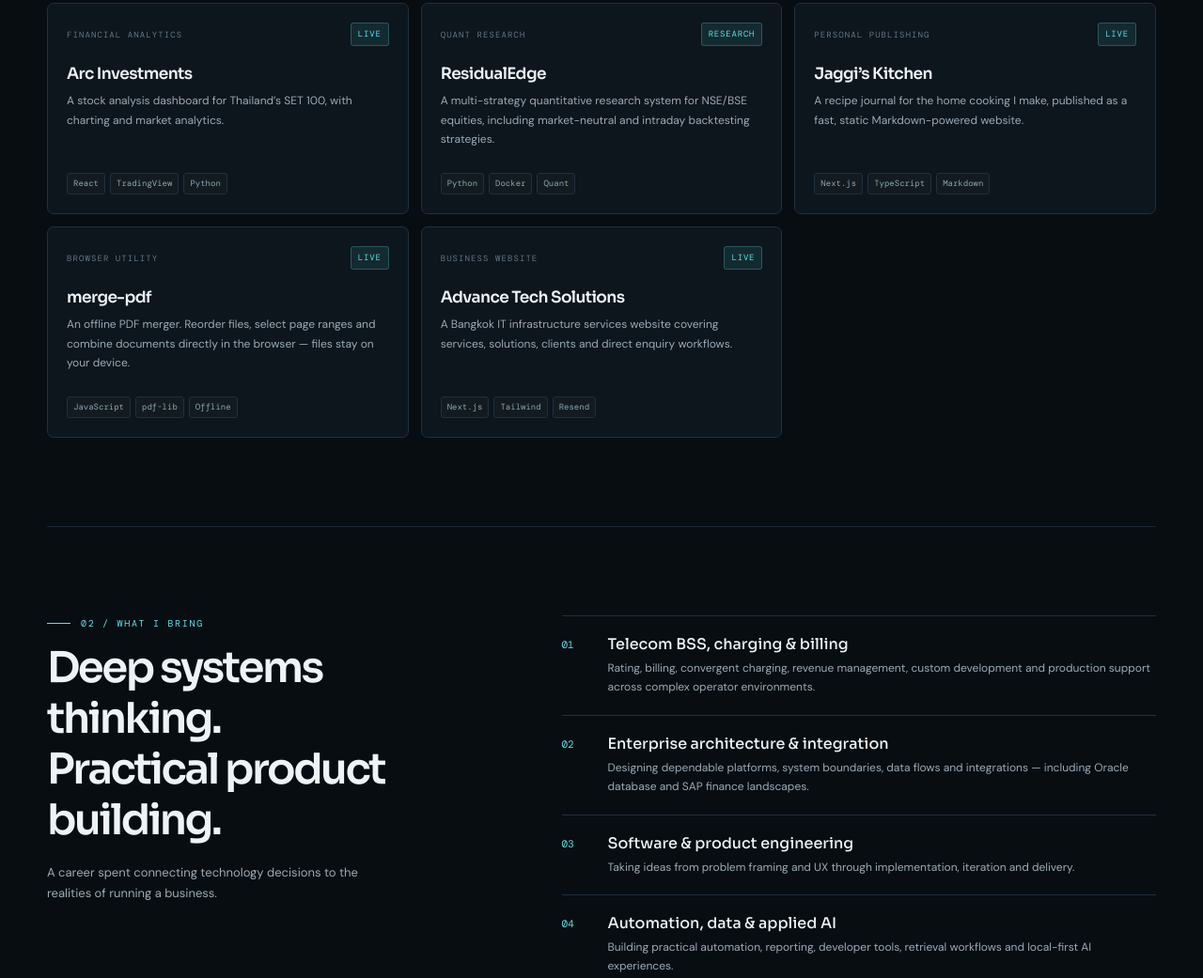
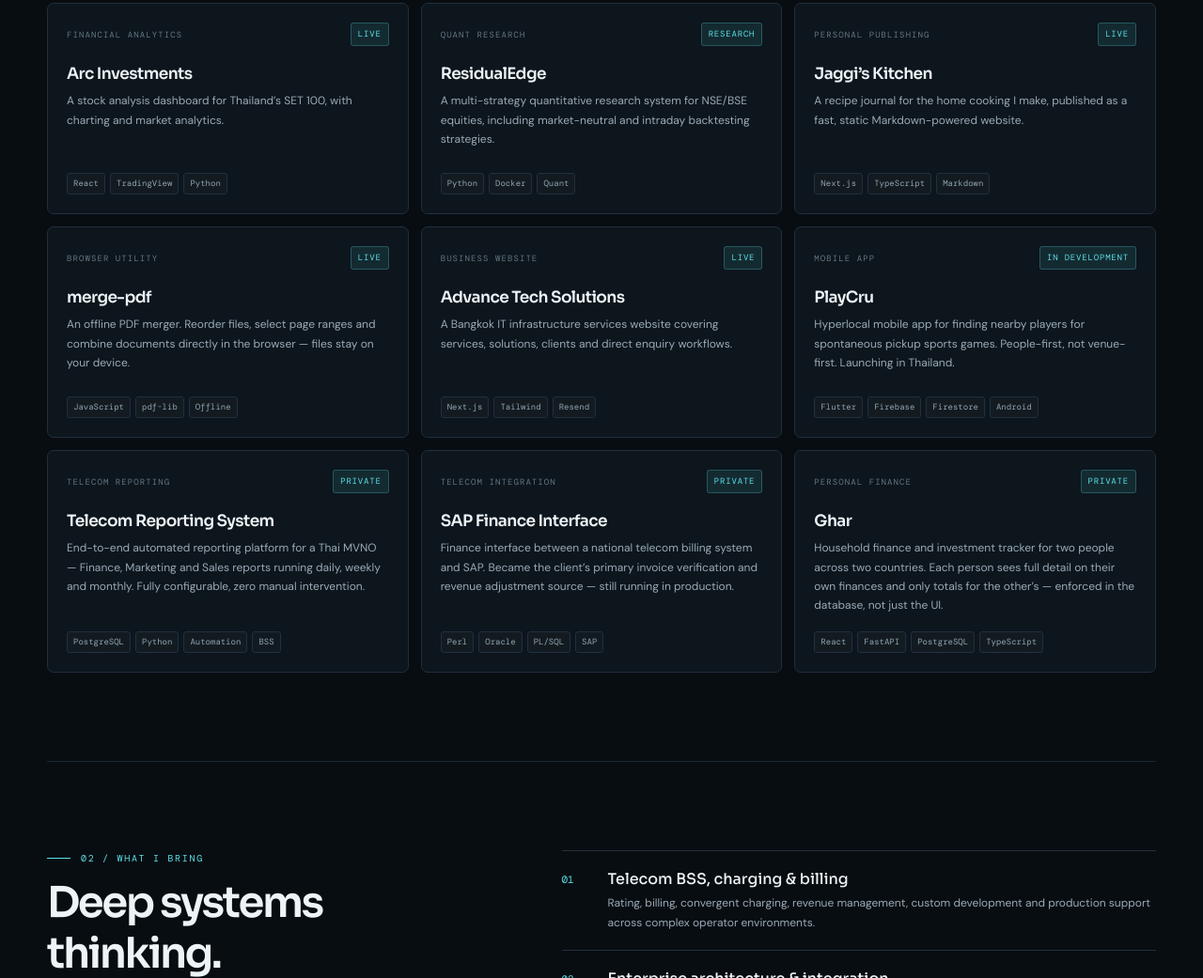
Before and after one commit to jagdeepvirdi/jagdeepsinghvirdi.com, a plain HTML site: page index.html in a window 1280 px wide. Shown: the part 2120-3161 px from the top of the page at 94% size. Drawn offline with nearby package versions, Linux system fonts and the light colour scheme.

Commit message:
Add PlayCru, Telecom Reporting System, SAP Finance Interface and Ghar project cards
Co-Authored-By: Claude Sonnet 5.5 <noreply@anthropic.com>

```diff
--- a/index.html
+++ b/index.html
@@ -184,6 +184,18 @@
           <a class="project-card" href="https://www.advancetech.co.th" target="_blank" rel="noopener noreferrer" data-category="professional">
             <div class="project-top"><span class="project-type">Business website</span><span class="status">Live</span></div><h3>Advance Tech Solutions</h3><p>A Bangkok IT infrastructure services website covering services, solutions, clients and direct enquiry workflows.</p><div class="tags"><span class="tag">Next.js</span><span class="tag">Tailwind</span><span class="tag">Resend</span></div>
           </a>
+          <article class="project-card" data-category="building">
+            <div class="project-top"><span class="project-type">Mobile app</span><span class="status">In development</span></div><h3>PlayCru</h3><p>Hyperlocal mobile app for finding nearby players for spontaneous pickup sports games. People-first, not venue-first. Launching in Thailand.</p><div class="tags"><span class="tag">Flutter</span><span class="tag">Firebase</span><span class="tag">Firestore</span><span class="tag">Android</span></div>
+          </article>
+          <article class="project-card" data-category="professional">
+            <div class="project-top"><span class="project-type">Telecom reporting</span><span class="status">Private</span></div><h3>Telecom Reporting System</h3><p>End-to-end automated reporting platform for a Thai MVNO — Finance, Marketing and Sales reports running daily, weekly and monthly. Fully configurable, zero manual intervention.</p><div class="tags"><span class="tag">PostgreSQL</span><span class="tag">Python</span><span class="tag">Automation</span><span class="tag">BSS</span></div>
+          </article>
+          <article class="project-card" data-category="professional">
+            <div class="project-top"><span class="project-type">Telecom integration</span><span class="status">Private</span></div><h3>SAP Finance Interface</h3><p>Finance interface between a national telecom billing system and SAP. Became the client’s primary invoice verification and revenue adjustment source — still running in production.</p><div class="tags"><span class="tag">Perl</span><span class="tag">Oracle</span><span class="tag">PL/SQL</span><span class="tag">SAP</span></div>
+          </article>
+          <article class="project-card" data-category="product">
+            <div class="project-top"><span class="project-type">Personal finance</span><span class="status">Private</span></div><h3>Ghar</h3><p>Household finance and investment tracker for two people across two countries. Each person sees full detail on their own finances and only totals for the other’s — enforced in the database, not just the UI.</p><div class="tags"><span class="tag">React</span><span class="tag">FastAPI</span><span class="tag">PostgreSQL</span><span class="tag">TypeScript</span></div>
+          </article>
         </div>
       </section>
 
```
